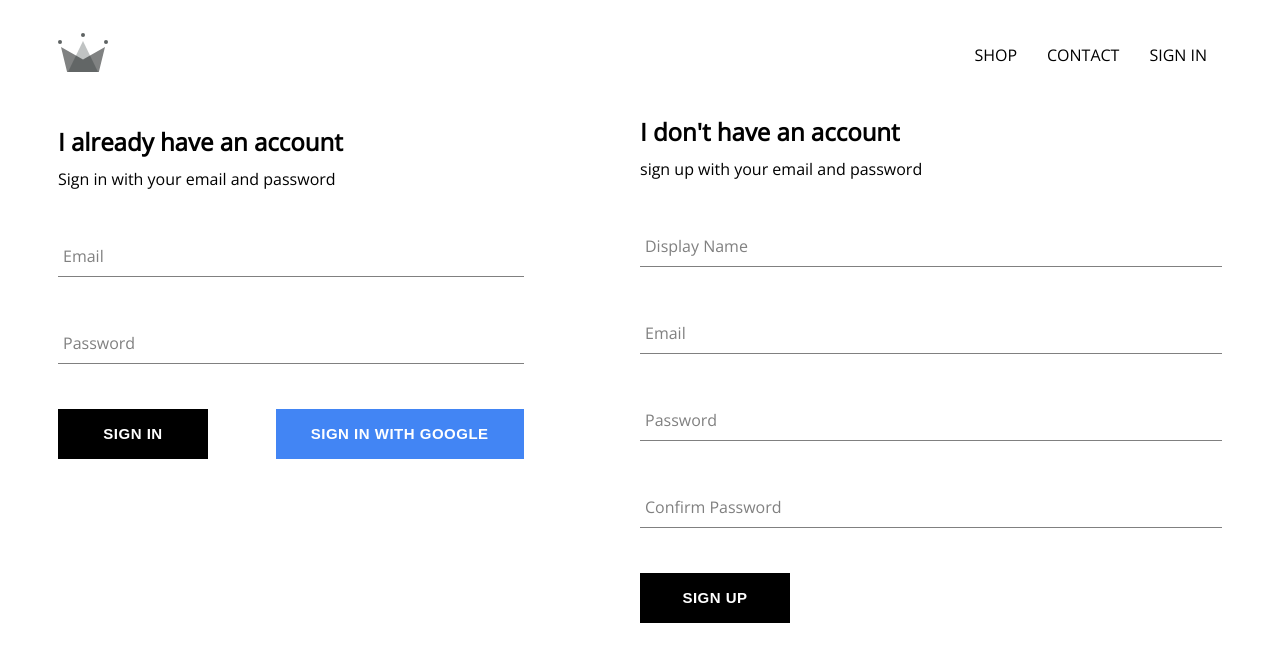
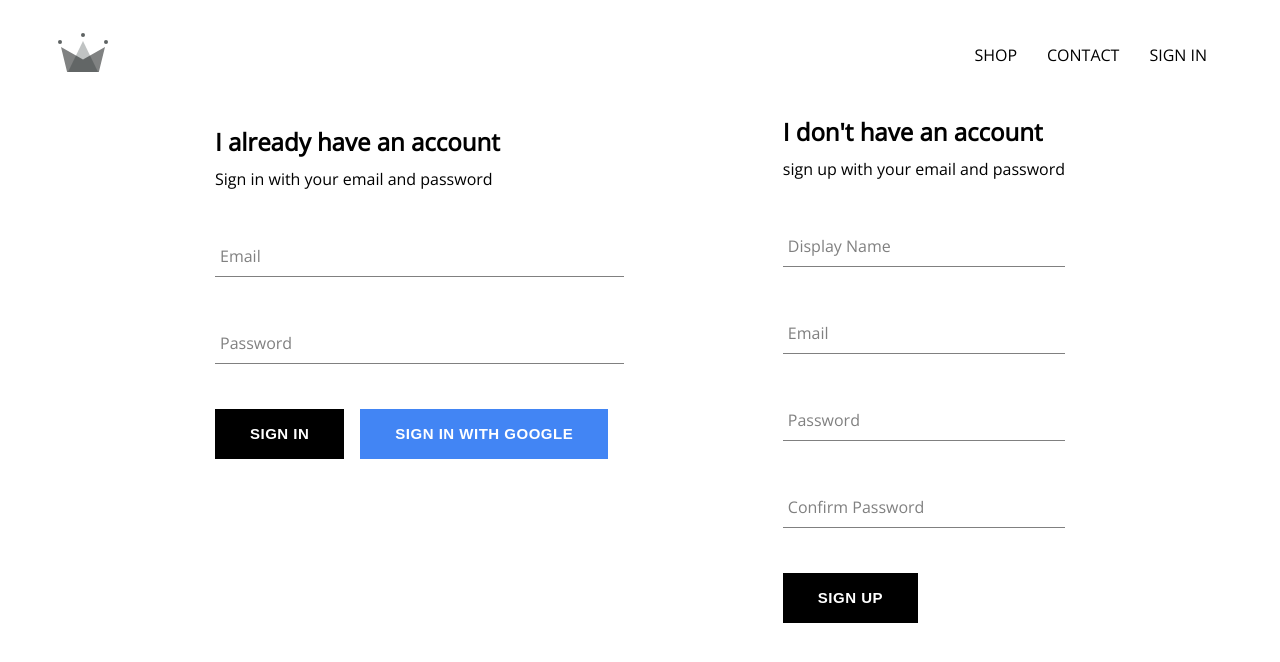
Before and after one commit to abdulrahman-z/ecommerce, a React (Create React App) app: page /signin in a window 1280 px wide. Shown: the top 662 px of the page. Built offline with nearby package versions, Linux system fonts and the light colour scheme; no server answers.

Commit message:
custom-button style changes

```diff
--- a/src/Pages/signin-signup/signInSignUp.scss
+++ b/src/Pages/signin-signup/signInSignUp.scss
@@ -1,4 +1,6 @@
 .sign-container {
   display: flex;
   justify-content: space-between;
+  width: 850px;
+  margin: 0 auto;
 }
--- a/src/components/custom-button/custombutton.scss
+++ b/src/components/custom-button/custombutton.scss
@@ -1,7 +1,6 @@
 .customButton {
-  min-width: 150px;
+  height: 50px;
   width: auto;
-  height: 50px;
   letter-spacing: 0.5px;
   line-height: 50px;
   padding: 0 35px 0 35px;
@@ -11,6 +10,7 @@
   font-weight: bold;
   border: none;
   cursor: pointer;
+  margin-right: 16px;
 
   &:hover {
     background-color: white;
--- a/src/components/signIn/SignIn.js
+++ b/src/components/signIn/SignIn.js
@@ -56,7 +56,11 @@ class SignIn extends Component {
           />
           <div className="formButtons">
             <CustomButton type="submit">SIGN IN</CustomButton>
-            <CustomButton onClick={signInWithGoogle} googlebtn={true}>
+            <CustomButton
+              type="button"
+              onClick={signInWithGoogle}
+              googlebtn={true}
+            >
               SIGN IN WITH GOOGLE
             </CustomButton>
           </div>
--- a/src/components/signIn/signIn.scss
+++ b/src/components/signIn/signIn.scss
@@ -1,5 +1,4 @@
 .signin {
-  width: 40%;
   display: flex;
   flex-direction: column;
   .title {
@@ -8,6 +7,5 @@
   .formButtons {
     display: flex;
     justify-content: space-between;
-    flex-wrap: wrap;
   }
 }
--- a/src/components/signUp/signUp.scss
+++ b/src/components/signUp/signUp.scss
@@ -1,7 +1,7 @@
 .signup {
   display: flex;
   flex-direction: column;
-  width: 50%;
+
   .info {
     margin: 10px 0;
   }
```
